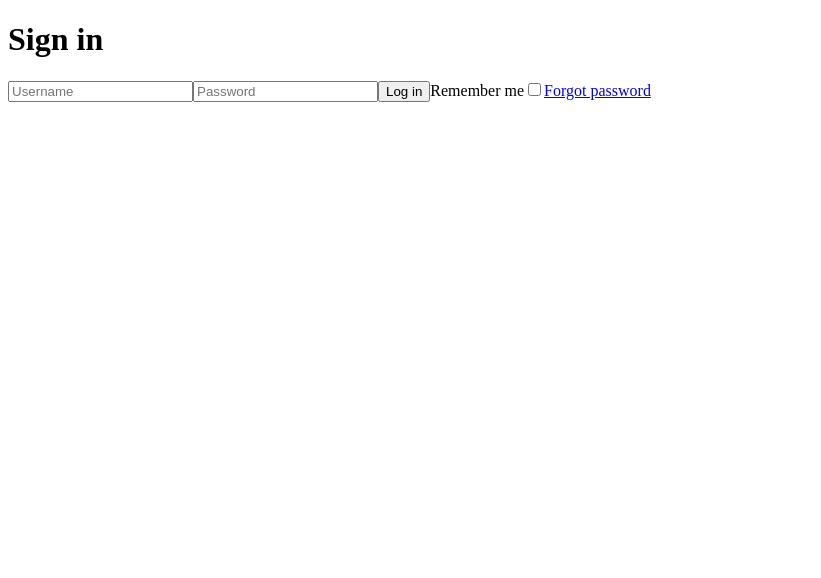
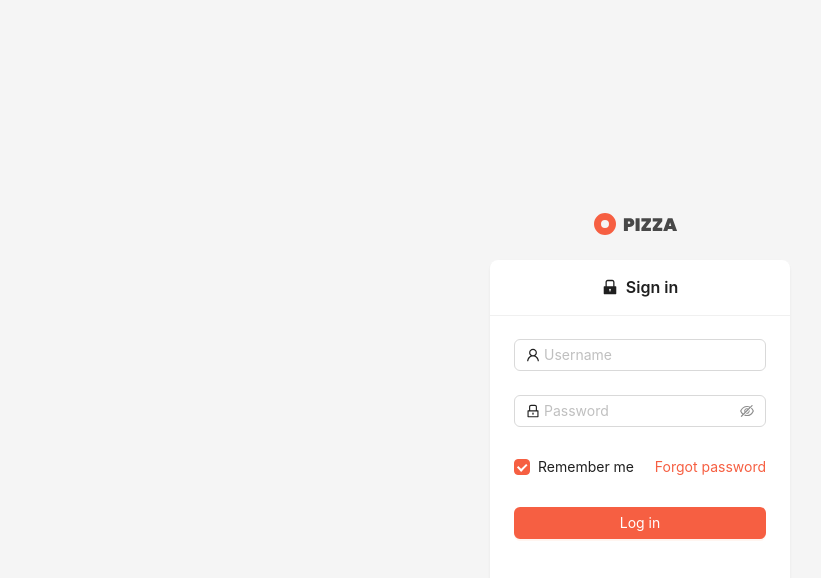
Before and after one commit to codeWithNithin/admin-dashboard, a React (Vite) app: page /auth/login in a window 1280 px wide. Shown: the top 578 px of the page, without its empty margins (0-821 px from the left). Built offline with nearby package versions, Linux system fonts and the light colour scheme; no server answers.

Commit message:
add login endpoint

```diff
--- a/package.json
+++ b/package.json
@@ -11,7 +11,10 @@
     "test": "vitest --watch"
   },
   "dependencies": {
+    "@tanstack/react-query": "^5.79.0",
     "@types/react-router-dom": "^5.3.3",
+    "antd": "^5.25.4",
+    "axios": "^1.9.0",
     "react": "^19.1.0",
     "react-dom": "^19.1.0",
     "react-router-dom": "^7.6.1"
--- /dev/null
+++ b/src/components/icons/Logo.tsx
@@ -0,0 +1,19 @@
+const Logo = () => {
+  return (
+    <svg
+      xmlns="http://www.w3.org/2000/svg"
+      width="93"
+      height="23"
+      viewBox="0 0 93 23"
+      fill="none"
+    >
+      <path
+        d="M40.322 9.63C40.322 10.434 40.136 11.166 39.764 11.826C39.392 12.474 38.84 12.99 38.108 13.374C37.388 13.758 36.512 13.95 35.48 13.95H33.896V18H29.9V5.256H35.48C37.04 5.256 38.234 5.652 39.062 6.444C39.902 7.236 40.322 8.298 40.322 9.63ZM35.03 10.8C35.858 10.8 36.272 10.41 36.272 9.63C36.272 8.85 35.858 8.46 35.03 8.46H33.896V10.8H35.03ZM45.5855 5.256V18H41.5895V5.256H45.5855ZM51.8182 14.814H56.9302V18H47.3902V14.994L52.4302 8.424H47.3902V5.256H56.9302V8.262L51.8182 14.814ZM63.1561 14.814H68.2681V18H58.7281V14.994L63.7681 8.424H58.7281V5.256H68.2681V8.262L63.1561 14.814ZM78.238 16.074H73.99L73.36 18H69.166L73.828 5.256H78.436L83.08 18H78.868L78.238 16.074ZM77.266 13.068L76.114 9.522L74.962 13.068H77.266Z"
+        fill="#484848"
+      />
+      <circle cx="11" cy="11" r="7.5" stroke="#F65F42" strokeWidth="7" />
+    </svg>
+  );
+};
+
+export default Logo;
--- /dev/null
+++ b/src/http/api.ts
@@ -0,0 +1,12 @@
+// Auth servie endpoint
+
+import type { Credentials } from "../types";
+import { api } from "./client";
+
+export const login = (credentials: Credentials) => {
+return api.post('/auth/login', credentials);
+}
+
+export const register = (credentials: Credentials) => {
+return api.post('/auth/register', credentials);
+}
--- /dev/null
+++ b/src/http/client.ts
@@ -0,0 +1,12 @@
+import axios  from "axios";
+
+export const api = axios.create({
+    baseURL: import.meta.env.VITE_BACKEND_API_URL,
+    // this is for storing cookie
+    withCredentials: true,
+    headers: {
+        'Content-Type': 'application/json;charset=UTF-8',
+        Accept: 'application/json'
+    },
+
+})
--- a/src/main.tsx
+++ b/src/main.tsx
@@ -1,11 +1,27 @@
-import { StrictMode } from 'react'
-import { createRoot } from 'react-dom/client'
-import './index.css'
-import { RouterProvider } from 'react-router-dom'
-import router from './router'
+import { StrictMode } from "react";
+import { createRoot } from "react-dom/client";
+import "antd/dist/reset.css";
+import { ConfigProvider } from "antd";
+import "./index.css";
+import { QueryClient, QueryClientProvider } from "@tanstack/react-query";
+import { RouterProvider } from "react-router-dom";
+import router from "./router";
 
-createRoot(document.getElementById('root')!).render(
+const queryClient = new QueryClient();
+
+createRoot(document.getElementById("root")!).render(
   <StrictMode>
-  <RouterProvider router={router}/>
-</StrictMode>,
-)
+    <QueryClientProvider client={queryClient}>
+      <ConfigProvider
+        theme={{
+          token: {
+            colorPrimary: "#F65F42",
+            colorLink: "#F65F42",
+          },
+        }}
+      >
+        <RouterProvider router={router} />
+      </ConfigProvider>
+    </QueryClientProvider>
+  </StrictMode>
+);
--- a/src/pages/login/Login.tsx
+++ b/src/pages/login/Login.tsx
@@ -1,13 +1,127 @@
+import {
+  Layout,
+  Card,
+  Space,
+  Form,
+  Input,
+  Checkbox,
+  Button,
+  Flex,
+  Alert,
+} from "antd";
+import { LockFilled, LockOutlined, UserOutlined } from "@ant-design/icons";
+import Logo from "../../components/icons/Logo";
+import { useMutation } from "@tanstack/react-query";
+import type { Credentials } from "../../types";
+import { login } from "../../http/api";
+
+const loginUser = async (credentials: Credentials) => {
+  // server call logic
+  const { data } = await login(credentials);
+  return data;
+};
+
 const LoginPage = () => {
-    return <>
-       <h1> Sign in </h1>
-       <input type="text" placeholder="Username" />
-       <input type="text" placeholder="Password" />
-       <button> Log in </button>
-       <label htmlFor="remember-me">Remember me</label>
-       <input type="checkbox" id="remember-me" />
-       <a href="#">Forgot password</a>
-    </>
-}
+  const { mutate, isPending, isError, error } = useMutation({
+    mutationKey: ["login"],
+    mutationFn: loginUser,
+    onSuccess: () => {
+      console.log("Login success");
+    },
+  });
+
+  return (
+    <Layout style={{ height: "100vh", display: "grid", placeItems: "center" }}>
+      <Space direction="vertical" align="center" size="large">
+        <Layout.Content
+          style={{
+            display: "flex",
+            alignItems: "center",
+            justifyContent: "center",
+          }}
+        >
+          <Logo />
+        </Layout.Content>
+
+        <Card
+          variant="borderless"
+          style={{ width: 300 }}
+          title={
+            <Space
+              style={{
+                width: "100%",
+                fontSize: 16,
+                justifyContent: "center",
+              }}
+            >
+              <LockFilled />
+              Sign in
+            </Space>
+          }
+        >
+          <Form
+            initialValues={{ remember: true }}
+            onFinish={(values) => {
+              mutate({ email: values.username, password: values.password });
+              console.log(values);
+            }}
+          >
+            {isError && <Alert style={{marginBottom: 24}} type="error" message={error?.message} />}
+
+            <Form.Item
+              name="username"
+              rules={[
+                {
+                  required: true,
+                  message: "Please enter your Username",
+                },
+                {
+                  type: "email",
+                  message: "Username is not valid",
+                },
+              ]}
+            >
+              <Input prefix={<UserOutlined />} placeholder="Username" />
+            </Form.Item>
+            <Form.Item
+              name="password"
+              rules={[
+                {
+                  required: true,
+                  message: "Please enter your Password",
+                },
+                {
+                  min: 8,
+                  message: "Password must be minimum of 8 charecters",
+                },
+              ]}
+            >
+              <Input.Password
+                prefix={<LockOutlined />}
+                placeholder="Password"
+              />
+            </Form.Item>
+            <Flex justify="space-between" align="baseline">
+              <Form.Item name="remember" valuePropName="checked">
+                <Checkbox>Remember me</Checkbox>
+              </Form.Item>
+              <a href="">Forgot password</a>
+            </Flex>
+            <Form.Item>
+              <Button
+                type="primary"
+                htmlType="submit"
+                style={{ width: "100%" }}
+                loading={isPending}
+              >
+                Log in
+              </Button>
+            </Form.Item>
+          </Form>
+        </Card>
+      </Space>
+    </Layout>
+  );
+};
 
 export default LoginPage;
--- /dev/null
+++ b/src/types.ts
@@ -0,0 +1,4 @@
+export type Credentials = {
+    email: string;
+    password: string;
+};
```
Also changed, not shown: setupTest.ts (+18 -0 lines), 2 other files (tests, documents, lock files or other folders).
